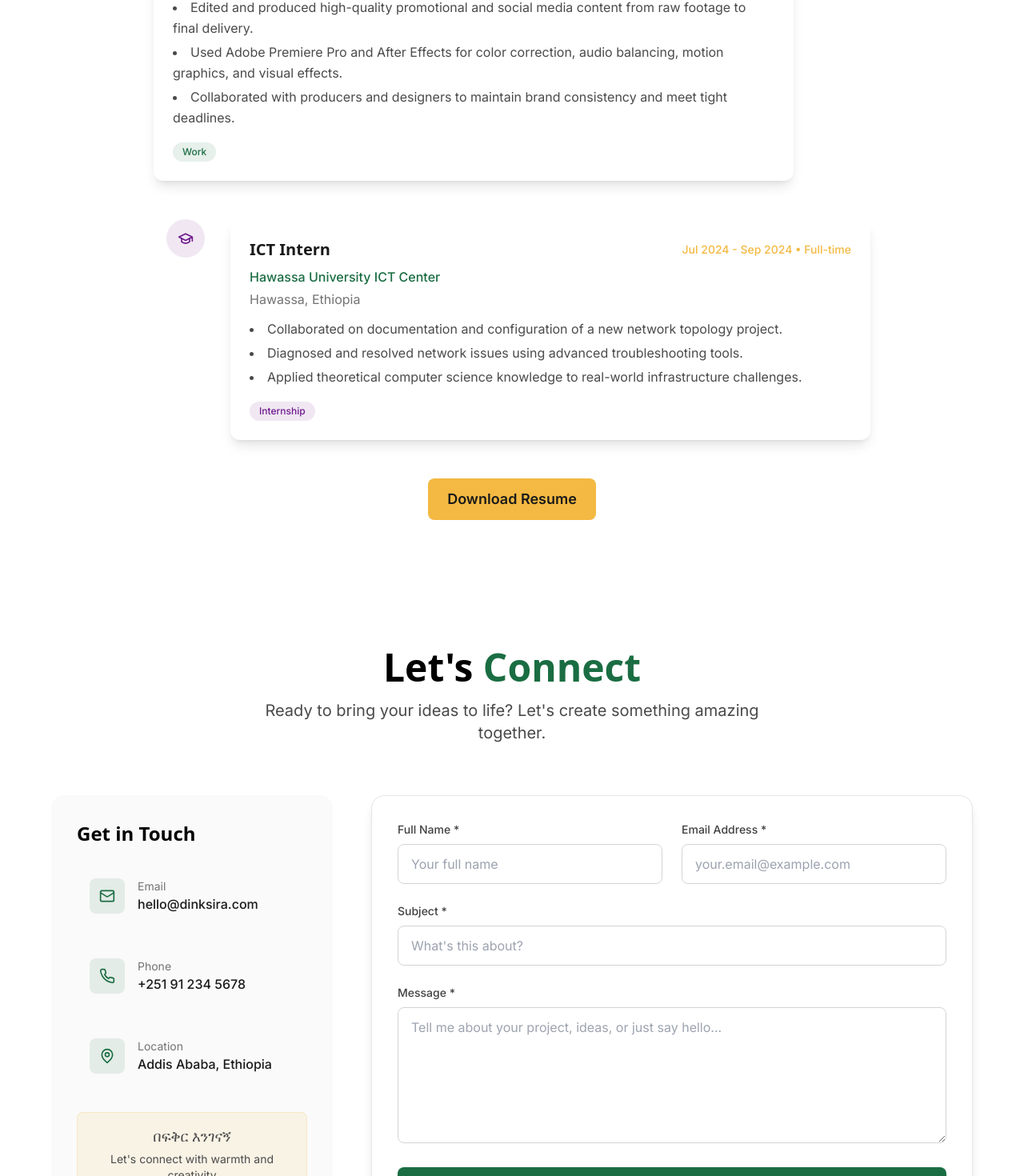
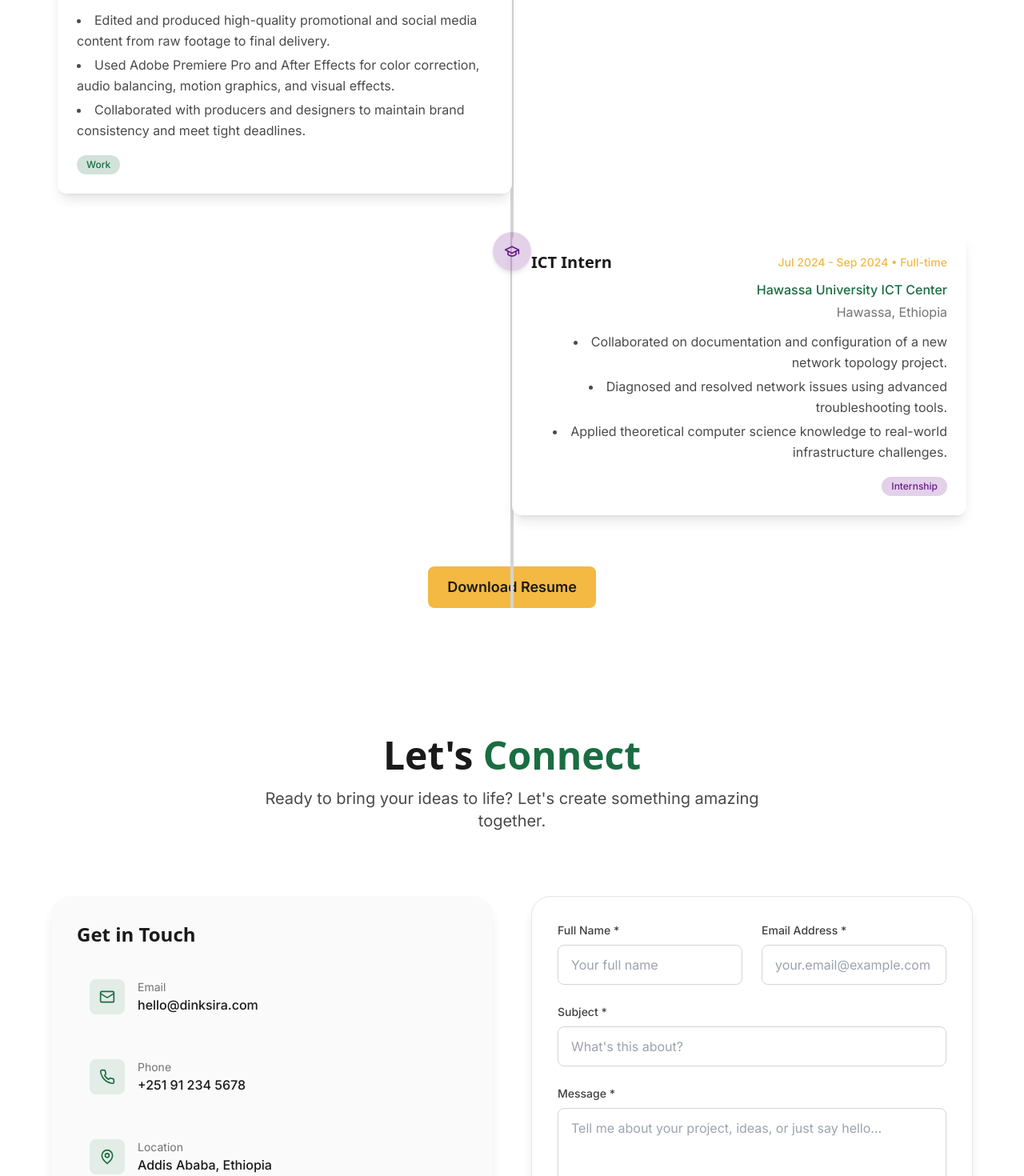
Before and after one commit to dinksira/Portfolio, a Next.js app: page / in a window 1280 px wide. Shown: the part 5564-7034 px from the top of the page at 80% size. Built offline with nearby package versions, Linux system fonts and the light colour scheme; a web font is replaced by a local one.

Commit message:
contact form updated

```diff
--- a/src/components/sections/ContactForm.tsx
+++ b/src/components/sections/ContactForm.tsx
@@ -19,86 +19,68 @@ export default function ContactForm() {
   });
 
   const handleChange = (e: React.ChangeEvent<HTMLInputElement | HTMLTextAreaElement>) => {
-    setFormData({
-      ...formData,
-      [e.target.name]: e.target.value,
-    });
+    setFormData({ ...formData, [e.target.name]: e.target.value });
   };
 
   const handleSubmit = (e: React.FormEvent) => {
     e.preventDefault();
-    // Handle form submission
     console.log('Form submitted:', formData);
   };
 
   const contactInfo = [
-    {
-      icon: Mail,
-      label: 'Email',
-      value: 'hello@dinksira.com',
-      href: 'mailto:hello@dinksira.com',
-    },
-    {
-      icon: Phone,
-      label: 'Phone',
-      value: '+251 91 234 5678',
-      href: 'tel:+251912345678',
-    },
-    {
-      icon: MapPin,
-      label: 'Location',
-      value: 'Addis Ababa, Ethiopia',
-      href: '#',
-    },
+    { icon: Mail, label: 'Email', value: 'hello@dinksira.com', href: 'mailto:hello@dinksira.com' },
+    { icon: Phone, label: 'Phone', value: '+251 91 234 5678', href: 'tel:+251912345678' },
+    { icon: MapPin, label: 'Location', value: 'Addis Ababa, Ethiopia', href: '#' },
   ];
 
   return (
-    <section id="contact" className="py-20 bg-white">
+    <section id="contact" className="py-20 bg-white dark:bg-neutral-900 transition-colors duration-300">
       <div className="container mx-auto px-6">
+        {/* Header */}
         <motion.div
           ref={ref}
           initial={{ opacity: 0, y: 30 }}
           animate={inView ? { opacity: 1, y: 0 } : {}}
-          className="text-center mb-16"
+          className="text-center mb-20"
         >
-          <h2 className="text-4xl md:text-5xl font-display font-bold mb-4">
+          <h2 className="text-4xl md:text-5xl font-display font-bold mb-4 text-neutral-900 dark:text-white">
             Let's <span className="text-ethiopian-green">Connect</span>
           </h2>
-          <p className="text-xl text-neutral-600 max-w-2xl mx-auto">
+          <p className="text-xl text-neutral-600 dark:text-neutral-300 max-w-2xl mx-auto">
             Ready to bring your ideas to life? Let's create something amazing together.
           </p>
         </motion.div>
 
-        <div className="grid grid-cols-1 lg:grid-cols-3 gap-12 max-w-6xl mx-auto">
-          {/* Contact Information */}
+        {/* Content Grid */}
+        <div className="grid grid-cols-1 lg:grid-cols-2 gap-12 max-w-6xl mx-auto">
+          {/* Left Contact Info */}
           <motion.div
             initial={{ opacity: 0, x: -50 }}
             animate={inView ? { opacity: 1, x: 0 } : {}}
             transition={{ delay: 0.2 }}
-            className="lg:col-span-1"
+            className="flex flex-col space-y-8"
           >
-            <div className="bg-neutral-50 rounded-2xl p-8 h-full">
-              <h3 className="text-2xl font-display font-semibold mb-6">
+            <div className="bg-neutral-50 dark:bg-neutral-800 rounded-3xl p-8 backdrop-blur-md shadow-lg dark:shadow-gray-700 transition-colors duration-300">
+              <h3 className="text-2xl font-display font-semibold mb-6 text-neutral-900 dark:text-white">
                 Get in Touch
               </h3>
-
               <div className="space-y-6">
-                {contactInfo.map((item, index) => (
+                {contactInfo.map((item, idx) => (
                   <motion.a
                     key={item.label}
                     href={item.href}
                     initial={{ opacity: 0, y: 20 }}
                     animate={inView ? { opacity: 1, y: 0 } : {}}
-                    transition={{ delay: 0.4 + index * 0.1 }}
+                    transition={{ delay: 0.4 + idx * 0.1 }}
                     whileHover={{ x: 5 }}
-                    className="flex items-center space-x-4 p-4 rounded-lg hover:bg-white transition-all duration-300 group"
+                    className="flex items-center space-x-4 p-4 rounded-xl hover:bg-white dark:hover:bg-neutral-700 transition-all duration-300 group"
                   >
                     <div className="p-3 bg-ethiopian-green/10 text-ethiopian-green rounded-lg group-hover:bg-ethiopian-green group-hover:text-white transition-all duration-300">
                       <item.icon size={20} />
                     </div>
                     <div>
-                      <p className="text-sm text-neutral-500">{item.label}</p>
-                      <p className="font-medium text-neutral-900 group-hover:text-ethiopian-green transition-colors">
+                      <p className="text-sm text-neutral-500 dark:text-neutral-300">{item.label}</p>
+                      <p className="font-medium text-neutral-900 dark:text-white group-hover:text-ethiopian-green transition-colors">
                         {item.value}
                       </p>
                     </div>
@@ -111,9 +93,9 @@ export default function ContactForm() {
                 initial={{ opacity: 0 }}
                 animate={inView ? { opacity: 1 } : {}}
                 transition={{ delay: 0.8 }}
-                className="mt-8 p-4 bg-sunset-gold/10 rounded-lg border border-sunset-gold/20"
+                className="mt-8 p-4 bg-sunset-gold/10 dark:bg-sunset-gold/20 rounded-xl border border-sunset-gold/20 text-center"
               >
-                <p className="text-sm text-neutral-600 text-center">
+                <p className="text-sm text-neutral-600 dark:text-neutral-300">
                   <span className="font-amharic block text-lg mb-1">በፍቅር እንገናኝ</span>
                   Let's connect with warmth and creativity
                 </p>
@@ -121,17 +103,19 @@ export default function ContactForm() {
             </div>
           </motion.div>
 
-          {/* Contact Form */}
+          {/* Right Form */}
           <motion.div
             initial={{ opacity: 0, x: 50 }}
             animate={inView ? { opacity: 1, x: 0 } : {}}
             transition={{ delay: 0.4 }}
-            className="lg:col-span-2"
           >
-            <form onSubmit={handleSubmit} className="bg-white rounded-2xl p-8 shadow-lg border border-neutral-200">
+            <form
+              onSubmit={handleSubmit}
+              className="bg-white dark:bg-neutral-800 backdrop-blur-md bg-opacity-80 dark:bg-opacity-50 p-8 rounded-3xl shadow-lg dark:shadow-gray-700 border border-neutral-200 dark:border-neutral-700 transition-all duration-300"
+            >
               <div className="grid grid-cols-1 md:grid-cols-2 gap-6 mb-6">
                 <div>
-                  <label htmlFor="name" className="block text-sm font-medium text-neutral-700 mb-2">
+                  <label htmlFor="name" className="block text-sm font-medium text-neutral-700 dark:text-neutral-300 mb-2">
                     Full Name *
                   </label>
                   <input
@@ -141,12 +125,12 @@ export default function ContactForm() {
                     value={formData.name}
                     onChange={handleChange}
                     required
-                    className="w-full px-4 py-3 border border-neutral-300 rounded-lg focus:ring-2 focus:ring-ethiopian-green focus:border-transparent transition-all duration-300"
+                    className="w-full px-4 py-3 border border-neutral-300 dark:border-neutral-600 rounded-lg focus:ring-2 focus:ring-ethiopian-green focus:border-transparent transition-all duration-300 bg-transparent text-neutral-900 dark:text-white"
                     placeholder="Your full name"
                   />
                 </div>
                 <div>
-                  <label htmlFor="email" className="block text-sm font-medium text-neutral-700 mb-2">
+                  <label htmlFor="email" className="block text-sm font-medium text-neutral-700 dark:text-neutral-300 mb-2">
                     Email Address *
                   </label>
                   <input
@@ -156,14 +140,14 @@ export default function ContactForm() {
                     value={formData.email}
                     onChange={handleChange}
                     required
-                    className="w-full px-4 py-3 border border-neutral-300 rounded-lg focus:ring-2 focus:ring-ethiopian-green focus:border-transparent transition-all duration-300"
+                    className="w-full px-4 py-3 border border-neutral-300 dark:border-neutral-600 rounded-lg focus:ring-2 focus:ring-ethiopian-green focus:border-transparent transition-all duration-300 bg-transparent text-neutral-900 dark:text-white"
                     placeholder="your.email@example.com"
                   />
                 </div>
               </div>
 
               <div className="mb-6">
-                <label htmlFor="subject" className="block text-sm font-medium text-neutral-700 mb-2">
+                <label htmlFor="subject" className="block text-sm font-medium text-neutral-700 dark:text-neutral-300 mb-2">
                   Subject *
                 </label>
                 <input
@@ -173,13 +157,13 @@ export default function ContactForm() {
                   value={formData.subject}
                   onChange={handleChange}
                   required
-                  className="w-full px-4 py-3 border border-neutral-300 rounded-lg focus:ring-2 focus:ring-ethiopian-green focus:border-transparent transition-all duration-300"
+                  className="w-full px-4 py-3 border border-neutral-300 dark:border-neutral-600 rounded-lg focus:ring-2 focus:ring-ethiopian-green focus:border-transparent transition-all duration-300 bg-transparent text-neutral-900 dark:text-white"
                   placeholder="What's this about?"
                 />
               </div>
 
               <div className="mb-6">
-                <label htmlFor="message" className="block text-sm font-medium text-neutral-700 mb-2">
+                <label htmlFor="message" className="block text-sm font-medium text-neutral-700 dark:text-neutral-300 mb-2">
                   Message *
                 </label>
                 <textarea
@@ -189,7 +173,7 @@ export default function ContactForm() {
                   onChange={handleChange}
                   required
                   rows={6}
-                  className="w-full px-4 py-3 border border-neutral-300 rounded-lg focus:ring-2 focus:ring-ethiopian-green focus:border-transparent transition-all duration-300 resize-vertical"
+                  className="w-full px-4 py-3 border border-neutral-300 dark:border-neutral-600 rounded-lg focus:ring-2 focus:ring-ethiopian-green focus:border-transparent transition-all duration-300 resize-vertical bg-transparent text-neutral-900 dark:text-white"
                   placeholder="Tell me about your project, ideas, or just say hello..."
                 />
               </div>
@@ -198,7 +182,7 @@ export default function ContactForm() {
                 type="submit"
                 whileHover={{ scale: 1.02 }}
                 whileTap={{ scale: 0.98 }}
-                className="w-full bg-ethiopian-green text-white py-4 px-8 rounded-lg font-semibold text-lg hover:bg-green-700 transition-all duration-300 flex items-center justify-center space-x-2"
+                className="w-full bg-ethiopian-green text-white py-4 px-8 rounded-xl font-semibold text-lg hover:bg-green-700 transition-all duration-300 flex items-center justify-center space-x-2"
               >
                 <span>Send Message</span>
                 <Send size={20} />
--- a/src/components/sections/Timeline.tsx
+++ b/src/components/sections/Timeline.tsx
@@ -20,7 +20,7 @@ const timelineData = [
     ],
     icon: Briefcase,
     color: 'text-ethiopian-green',
-    bgColor: 'bg-ethiopian-green/10',
+    bgColor: 'bg-ethiopian-green/20',
   },
   {
     id: 2,
@@ -36,7 +36,7 @@ const timelineData = [
     ],
     icon: Briefcase,
     color: 'text-blue-nile',
-    bgColor: 'bg-blue-nile/10',
+    bgColor: 'bg-blue-nile/20',
   },
   {
     id: 3,
@@ -52,7 +52,7 @@ const timelineData = [
     ],
     icon: GraduationCap,
     color: 'text-axum-purple',
-    bgColor: 'bg-axum-purple/10',
+    bgColor: 'bg-axum-purple/20',
   },
 ];
 
@@ -63,54 +63,41 @@ export default function Timeline() {
   });
 
   return (
-    <section
-      id="experience"
-      className="py-20 bg-white dark:bg-neutral-900 transition-colors duration-300"
-    >
-      <div className="container mx-auto px-6">
-        {/* Section Header */}
+    <section className="py-20 bg-white dark:bg-neutral-900 transition-colors duration-300 relative">
+      <div className="container mx-auto px-6 relative">
+        {/* Header */}
         <motion.div
           ref={ref}
           initial={{ opacity: 0, y: 30 }}
           animate={inView ? { opacity: 1, y: 0 } : {}}
-          className="text-center mb-16"
+          className="text-center mb-20"
         >
           <h2 className="text-4xl md:text-5xl font-display font-bold mb-4 text-neutral-900 dark:text-white">
             Journey & <span className="text-ethiopian-green">Experience</span>
           </h2>
           <p className="text-xl text-neutral-600 dark:text-neutral-300 max-w-2xl mx-auto">
-            My professional path through design, development, and media
+            A snapshot of my professional growth and achievements
           </p>
         </motion.div>
 
+        {/* Central Line */}
+        <div className="absolute left-1/2 top-0 -translate-x-1/2 w-1 bg-neutral-300 dark:bg-neutral-700 h-full"></div>
+
         {/* Timeline Items */}
-        <div className="max-w-4xl mx-auto">
+        <div className="space-y-12 relative z-10">
           {timelineData.map((item, index) => (
             <motion.div
               key={item.id}
-              initial={{ opacity: 0, x: index % 2 === 0 ? -50 : 50 }}
-              animate={inView ? { opacity: 1, x: 0 } : {}}
+              initial={{ opacity: 0, y: 50 }}
+              animate={inView ? { opacity: 1, y: 0 } : {}}
               transition={{ delay: index * 0.2 }}
-              className={`flex ${index % 2 === 0 ? 'flex-row' : 'flex-row-reverse'} items-start mb-12`}
+              className="relative flex flex-col md:flex-row items-center md:justify-between"
             >
-              {/* Timeline Line & Icon */}
-              <div className="flex flex-col items-center w-12 mx-4">
-                <div
-                  className={`w-12 h-12 rounded-full ${item.bgColor} flex items-center justify-center ${item.color} mb-2`}
-                >
-                  <item.icon size={20} />
-                </div>
-                {index !== timelineData.length - 1 && (
-                  <div className="w-1 bg-neutral-300 dark:bg-neutral-700 flex-grow" />
-                )}
-              </div>
-
-              {/* Content */}
+              {/* Left or Right card */}
+              <div className={`md:w-1/2 ${index % 2 === 0 ? 'md:pr-12 md:ml-auto text-right' : 'md:pl-12 md:mr-auto text-left'}`}>
                 <motion.div
-                whileHover={{ scale: 1.02 }}
-                className={`flex-1 bg-white dark:bg-neutral-800 p-6 rounded-xl shadow-lg dark:shadow-gray-700 hover:shadow-xl transition-all duration-300 ${
-                  index % 2 === 0 ? 'ml-4' : 'mr-4'
-                }`}
+                  whileHover={{ scale: 1.03 }}
+                  className="bg-white dark:bg-neutral-800 backdrop-blur-md bg-opacity-80 dark:bg-opacity-50 p-6 rounded-xl shadow-lg dark:shadow-gray-700 transition-all duration-300"
                 >
                   <div className="flex flex-col sm:flex-row sm:items-center justify-between mb-2">
                     <h3 className="text-xl font-display font-semibold text-neutral-900 dark:text-white">
@@ -120,7 +107,6 @@ export default function Timeline() {
                       {item.period}
                     </span>
                   </div>
-
                   <p className="text-ethiopian-green font-medium mb-1">{item.company}</p>
                   <p className="text-neutral-500 dark:text-neutral-400 mb-3">{item.location}</p>
 
@@ -130,31 +116,40 @@ export default function Timeline() {
                     ))}
                   </ul>
 
-                {/* Type Badge */}
                   <div className="mt-4">
                     <span
                       className={`inline-block px-3 py-1 text-xs font-medium rounded-full capitalize ${
                         item.type === 'work'
-                        ? 'bg-ethiopian-green/10 text-ethiopian-green'
+                          ? 'bg-ethiopian-green/20 text-ethiopian-green'
                           : item.type === 'internship'
-                        ? 'bg-axum-purple/10 text-axum-purple'
-                        : 'bg-blue-nile/10 text-blue-nile'
+                          ? 'bg-axum-purple/20 text-axum-purple'
+                          : 'bg-blue-nile/20 text-blue-nile'
                       }`}
                     >
                       {item.type}
                     </span>
                   </div>
                 </motion.div>
+              </div>
+
+              {/* Timeline Icon */}
+              <div className="absolute left-1/2 top-0 -translate-x-1/2 w-12 h-12 flex items-center justify-center">
+                <div
+                  className={`w-12 h-12 rounded-full ${item.bgColor} flex items-center justify-center ${item.color} shadow-md dark:shadow-gray-700`}
+                >
+                  <item.icon size={20} />
+                </div>
+              </div>
             </motion.div>
           ))}
         </div>
 
-        {/* Download Resume CTA */}
+        {/* CTA */}
         <motion.div
           initial={{ opacity: 0, y: 20 }}
           animate={inView ? { opacity: 1, y: 0 } : {}}
-          transition={{ delay: 1 }}
-          className="text-center mt-12"
+          transition={{ delay: timelineData.length * 0.2 + 0.3 }}
+          className="text-center mt-16"
         >
           <button className="btn-secondary text-lg px-8 py-4">
             Download Resume
```
Lines whose indentation alone changed are shown as unchanged.
